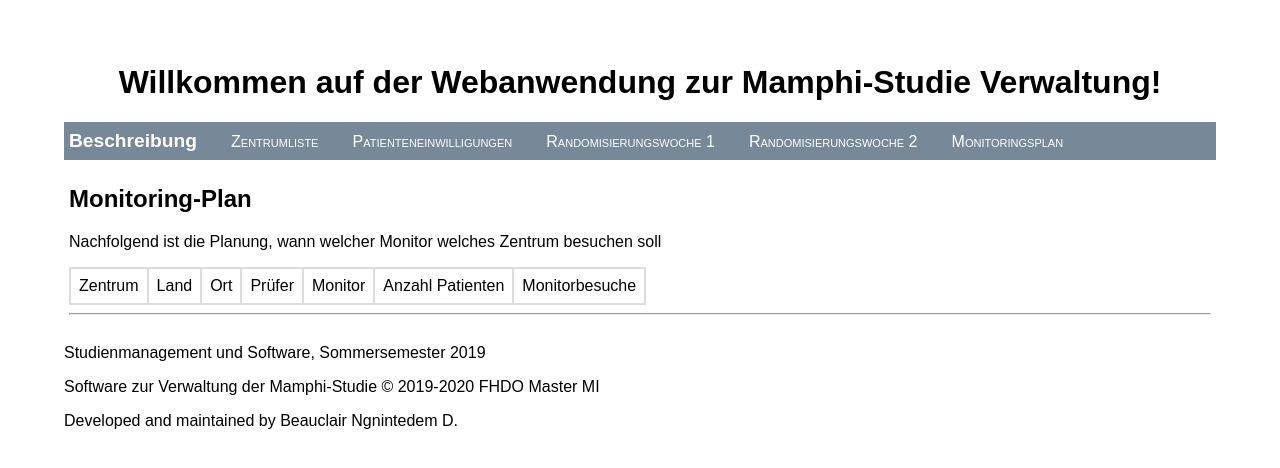
After one commit to ngninbo/mamphi-administration, a Flask app: template app/templates/monitorplan.html in a window 1280 px wide. The commit adds this page. Shown: the top 468 px of the page. Run offline with Flask 2, Linux system fonts and the light colour scheme; the template is opened without the code that fills it, so the values that code supplies are empty.

Commit message:
Add monitoring plan in app

```diff
--- a/app/main.py
+++ b/app/main.py
@@ -60,5 +60,12 @@
     return render_template("random_w_2.html", results=results)
 
 
+@app.route("/mamphi/monitor/planing")
+def monitoring():
+    results = json.loads(fetcher.retrieve_monitoring_plan())
+
+    return render_template("monitorplan.html", monitoringplan=results)
+
+
 if __name__ == '__main__':
     app.run(debug=True, host='0.0.0.0')
--- a/app/templates/layout.html
+++ b/app/templates/layout.html
@@ -15,7 +15,7 @@
             <a href="{{ url_for('consent') }}" class="navbar-item">Patienteneinwilligungen</a>
             <a href="{{ url_for('random_w_1') }}" class="navbar-item">Randomisierungswoche 1</a>
             <a href="{{ url_for('random_w_2') }}" class="navbar-item">Randomisierungswoche 2</a>
-            <a href="#" class="navbar-item">Monitoringsplan</a>
+            <a href="{{ url_for('monitoring') }}" class="navbar-item">Monitoringsplan</a>
 
         </div>
     </div>
--- /dev/null
+++ b/app/templates/monitorplan.html
@@ -0,0 +1,44 @@
+{% extends 'layout.html' %}
+{% block title %}
+Mamphi-Studie Verwaltung
+{% endblock %}
+{% block content %}
+<main>
+    <section>
+        <div>
+            <h2>Monitoring-Plan</h2>
+            <div>
+                <p>Nachfolgend ist die Planung, wann welcher Monitor welches Zentrum besuchen soll</p>
+            <table>
+                <thead>
+                <tr>
+                    <td>Zentrum</td>
+                    <td>Land</td>
+                    <td>Ort</td>
+                    <td>Pr&#xFC;fer</td>
+                    <td>Monitor</td>
+                    <td>Anzahl Patienten</td>
+                    <td colspan="5">Monitorbesuche</td>
+                </tr>
+                </thead>
+                <tbody>
+                {% for item in monitoringplan %}
+                <tr>
+                    <td>{{ item['Zentrum_Id'] }}</td>
+                    <td>{{ "Deutschland" if item['Land'] == "D" else "Großbritanien" }}</td>
+                    <td>{{ item['Ort'] }}</td>
+                    <td>{{ item['Pruefer'] }}</td>
+                    <td>{{ item['Monitor'] }}</td>
+                    <td>{{ item['NP'] }}</td>
+                    {% for date in item['Monitor_Visite']%}
+                    <td>{{ date }}</td>
+                    {% endfor %}
+                    </tr>
+                {% endfor %}
+            </tbody>
+            </table>
+            </div>
+        </div>
+    </section>
+</main>
+{% endblock content %}
--- a/mamphi-admin/admin/data_fetcher.py
+++ b/mamphi-admin/admin/data_fetcher.py
@@ -463,7 +463,7 @@
         data = json.loads(centres)
 
         for item in data:
-            if 1 <= item['NP'] < 5:
+            if 0 < item['NP'] < 5:
                 visites = pd.date_range(start='6/1/2019', periods=5, freq='3M')
                 item['Monitor_Visite'] = visites.strftime("%Y-%m-%d").tolist()
             elif 4 < item['NP'] < 10:
--- a/mamphi-admin/fetcher/data_fetcher.py
+++ b/mamphi-admin/fetcher/data_fetcher.py
@@ -407,7 +407,7 @@
         data = json.loads(centres)
 
         for item in data:
-            if 1 <= item['NP'] < 5:
+            if 0 < item['NP'] < 5:
                 visites = pd.date_range(start='6/1/2019', periods=5, freq='3M')
                 item['Monitor_Visite'] = visites.strftime("%Y-%m-%d").tolist()
             elif 4 < item['NP'] < 10:
--- a/mamphi-client/src/components/MonitoringPlan.vue
+++ b/mamphi-client/src/components/MonitoringPlan.vue
@@ -18,8 +18,8 @@
                 <tbody id=monitoring-plan>
                     <tr v-for="item in list" v-bind:key="item.Zentrum_Id">
                         <td>{{ item.Zentrum_Id }}</td>
+                        <td>{{ item.Land === "D" ? "Deutschland": "Großbritanien" }}</td>
                         <td>{{ item.Ort }}</td>
-                        <td>{{ item.Land }}</td>
                         <td>{{ item.Pruefer }}</td>
                         <td>{{ item.Monitor }}</td>
                         <td>{{ item.NP }}</td>
```
